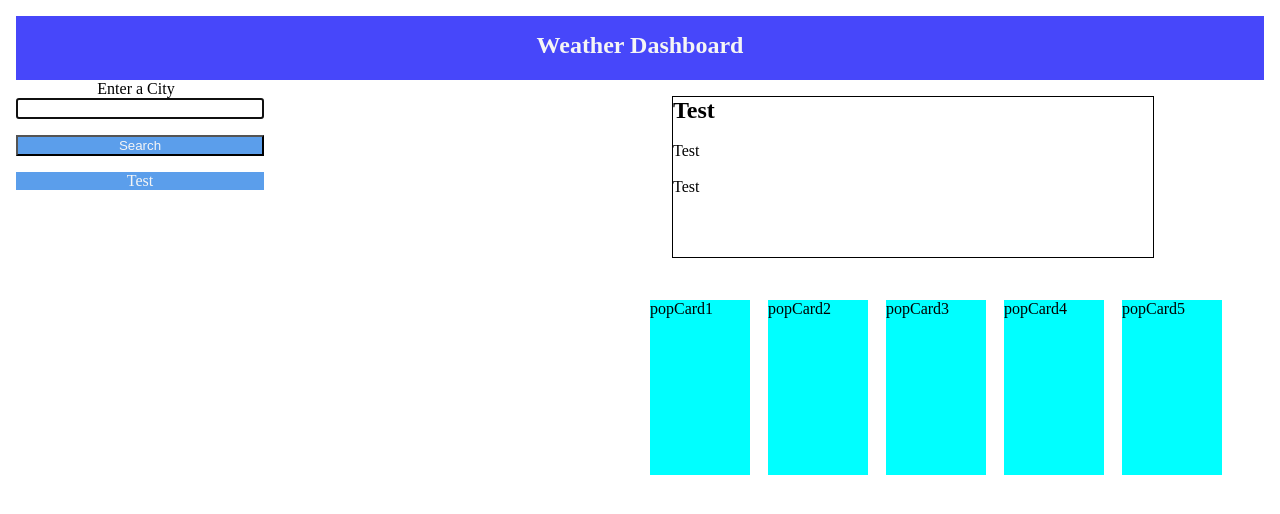
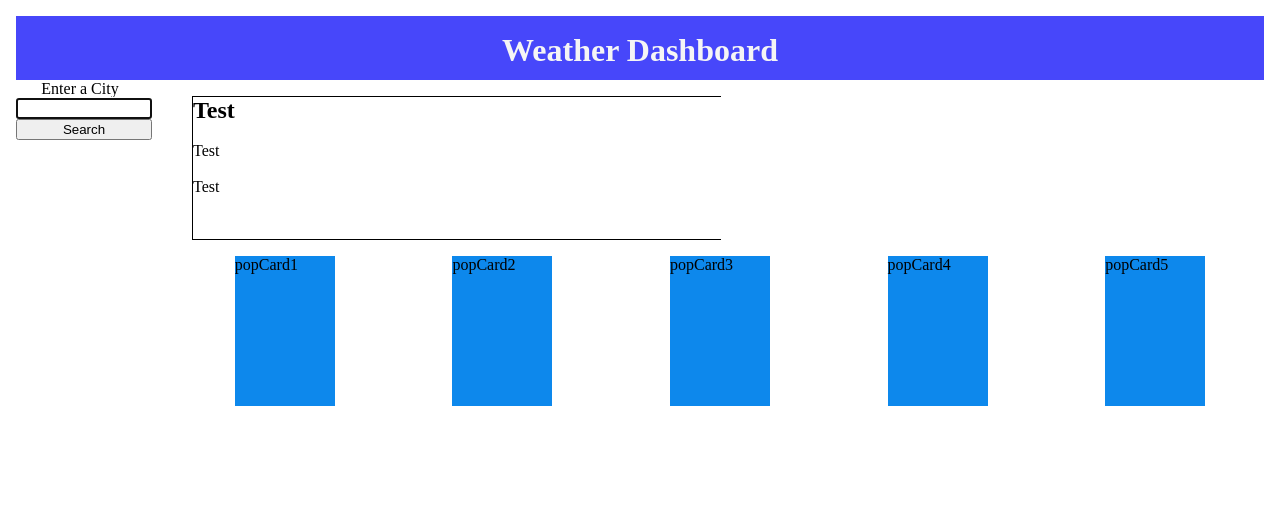
Before and after one commit to arbourKyle/weatherApp, a plain HTML site: page index.html in a window 1280 px wide. Drawn offline with nearby package versions, Linux system fonts and the light colour scheme.

Commit message:
I dont know

```diff
--- a/assets/css/style.css
+++ b/assets/css/style.css
@@ -16,80 +16,41 @@ header {
     padding-top: 1rem;
 }
 
-#submitButton,
-#userInput,
-#searchBar,
-#popCity
-{
-    float: left;
-    width: 15rem;
-    text-align: center;
-
+.container {
+    display: grid;
+    grid-template-columns: 10rem 1fr;
+    grid-template-rows: 10rem 1fr
 }
 
-#submitButton,
-#popCity
+#user-form,
+#userInput,
+#searchBar
 {
-    width: 15.5rem;
-    margin-top: 1rem;
-    background-color: rgb(91, 158, 235);
-    color: whitesmoke;
+    width: 8rem;
+    text-align: center;
+}
+
+#submitButton {
+    width: 8.5rem;
 }
 
 #populateWeather {
-    text-align: left;
+    grid-column: 2;
+    width: 33rem;
+    margin: 1rem 0 0 1rem;
     border: 1px solid black;
-    height: 10rem;
-    width: 30rem;
-    margin-left: 3rem;
-}
-
-.tabs {
-    display: inline-table;
-    float: right;
-    margin: 1rem;
-    width: 50%;
+    border-right: none;
 }
 
 #fiveDayCards {
-
+    margin: 1rem 0 0 0;
     display: flex;
-    justify-content: space-evenly;
-    margin: 1rem 1rem 1rem 1rem;
+    justify-content: space-around;
 
 }
 
 .card {
-    height: 175px;
+    height: 150px;
     width: 100px;
-    background-color: aqua;
-    margin: 0.5rem;
+    background-color: rgb(13, 136, 236);
 }
-}
-
-@media screen and (max-width: 40em)
-{
-    body {
-        float: none;
-    }
-
-    .container {
-        display: grid;
-        grid-template-columns: 1fr;
-        column-gap: 20px;
-    }
-
-    #populateWeather {
-
-    }
-
-    #searchBar {
-        float: none;
-        justify-items: center;
-
-    }
-
-    #fiveDayCards {
-
-    }
-}
--- a/assets/js/script.js
+++ b/assets/js/script.js
@@ -1,19 +1,34 @@
-  const key = '980b8738932c5c557956e464ec4e4651';
+  const key = 'a36715b7289d49ee08223b849dbb2c64';
 
   var cityInput = document.getElementById("userInput");
+  var cityHistoryList = document.getElementById("cityList");
   var city = document.getElementById('location');
   var temp = document.getElementById('temp');
   var desc = document.getElementById('desc');
   var button = document.getElementById('submitButton');
 
-  button.addEventListener('click', function() {
+  button.addEventListener('click', function(event) {
+    event.preventDefault();
 
-    fetch('https://api.openweathermap.org/data/2.5/weather?q='+cityInput.value+'&appid='+key.value)
-    .then(function(response) { return response.json() }) // Convert data to json
+    fetch('https://api.openweathermap.org/data/2.5/weather?q='+cityInput.value+'&appid='+key)
+    .then(function(response) { return response.json() })
     .then(function(data) {
       console.log(data)
     })
     .catch(function() {
-      // catch any errors
     })
   })
+
+
+  cityArr = [];
+  temp = cityInput.value;
+  console.log(temp);
+
+  function store() {
+    for(var i = 0;i<temp.length; i++);
+    cityArr.push[i];
+    console.log(store(i))
+
+  }
+
+  store();
--- a/index.html
+++ b/index.html
@@ -10,27 +10,32 @@
 </head>
 <body>
 
-<!-- Contains everything on page -->
-<section class="container">
+
 
 <!-- Heading -->
 <header>
     <h1>Weather Dashboard</h1>
 </header>
 
+<!-- Section contains top row -->
+<section class="container">
+
 <!-- Float left searchbar -->
 <div id="searchBar">
         Enter a City
         <br>
+        <form id="user-form" class="card-body">
         <input id="userInput" type="text" autofocus="true" class="form-input"/>
         <br>
         <button id="submitButton" type="button" class="btn btn-light">Search</button>
-        <div id="cityList" class="list-group"></div>
+        </form>
 
 <!-- History of cities visited linked here -->
-    <div id='popCity'>Test</div>
+        <div id="cityContainer" class="list-group">
+
         </div>
-<section class="tabs">
+
+</div>
 <!-- Float right weather card -->
 <div id="populateWeather">
     <h2 id="location">Test</h2>
@@ -40,6 +45,10 @@
     <p id="desc">Test</p>
 </div>
 <br>
+
+
+
+<section class="tabs">
 <!-- 5 day forecast cards -->
 <div id="fiveDayCards">
 
@@ -73,6 +82,6 @@
 </section>
 </body>
 <!-- <script src="https://cdn.jsdelivr.net/npm/bootstrap@5.1.3/dist/js/bootstrap.bundle.min.js"></script> -->
-<!-- <script src="https://code.jquery.com/jquery-3.5.1.min.js"></script> -->
+<script src="https://code.jquery.com/jquery-3.5.1.min.js"></script>
 <script src="assets/js/script.js"></script>
 </html>
```
Lines whose indentation alone changed are shown as unchanged.
